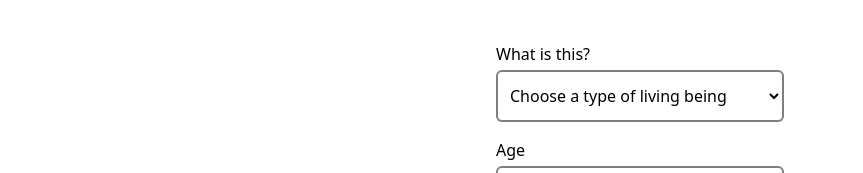
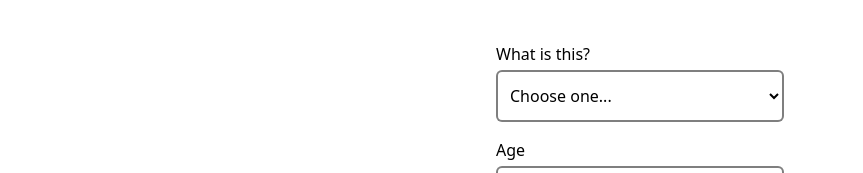
Before and after one commit to msclal/Garf, a Next.js app: page / in a window 1280 px wide. Shown: the part 222-395 px from the top of the page, without its empty margins (0-863 px from the left). Built offline with nearby package versions, Linux system fonts and the light colour scheme.

Commit message:
forgot to add

```diff
--- a/pages/index.tsx
+++ b/pages/index.tsx
@@ -76,7 +76,7 @@ export default function Home() {
                 onChange={(e) => setGiftee(e.target.value)}
               >
                 <option value="" disabled hidden>
-                  Choose a type of living being
+                  Choose one...
                 </option>
                 <option value="man">Man</option>
                 <option value="woman">Woman</option>
```
